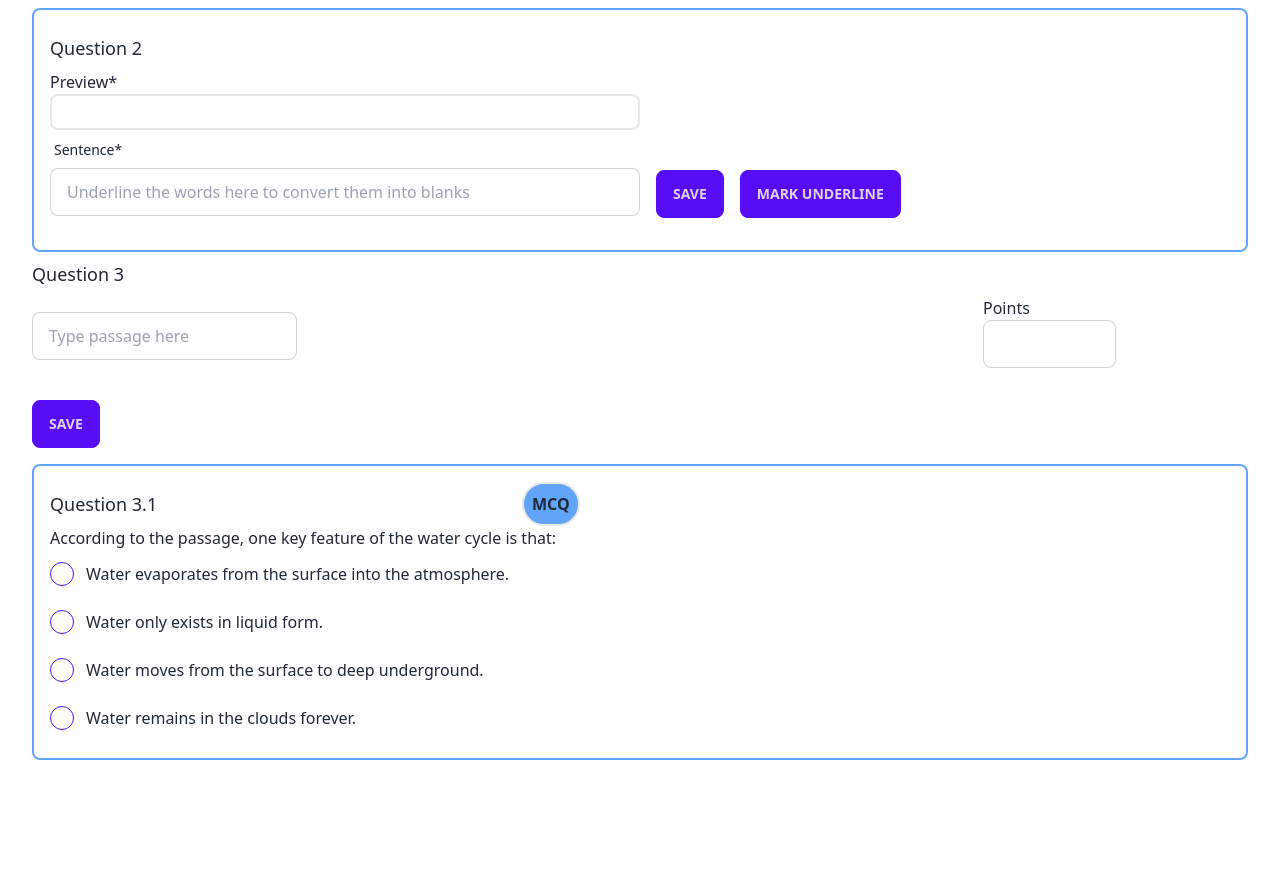
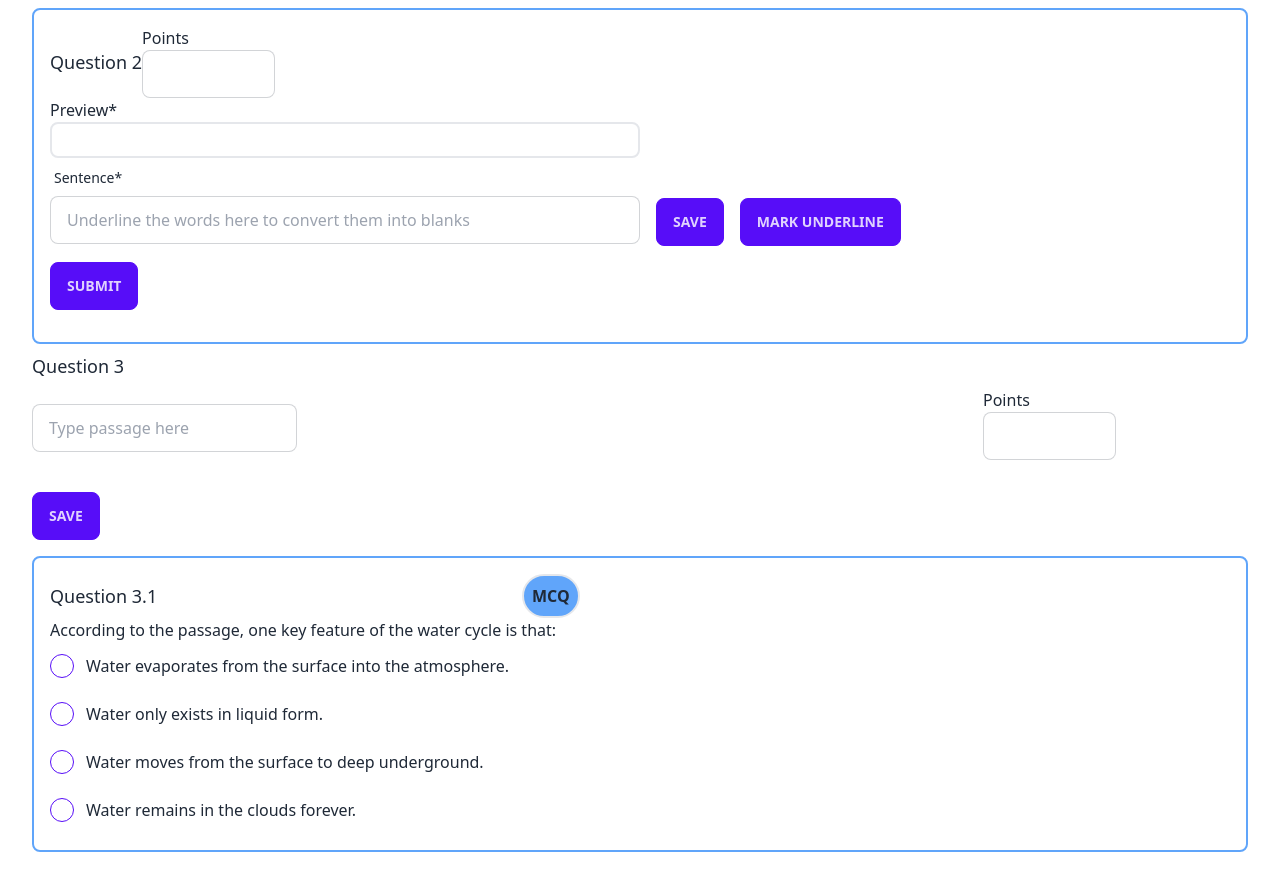
Before and after one commit to arafatrahman862/Form-Editor, a React (Vite) app: page / in a window 1280 px wide. Shown: the part 540-1424 px from the top of the page. Before the commit the page ends 1332 px from the top, so only its background shows below. Built offline with nearby package versions, Linux system fonts and the light colour scheme; no server answers.

Commit message:
added
Co-authored-by: Nur <nurmohammed840@gmail.com>

```diff
--- a/src/Components/Cloze.jsx
+++ b/src/Components/Cloze.jsx
@@ -20,9 +20,31 @@ export default () => {
         }
     }
 
+    fetch('http://localhost:5000/clozer', {
+        method: 'POST',
+        headers: {
+            'content-type': 'application/json'
+        },
+        body: JSON.stringify(value)
+    })
+        .then(res => res.json())
+        .then(data => {
+            console.log(data)
+            if (data.insertedId) {
+                form.reset()
+            }
+        })
+
+
     return (
         <div className='border-2 border-blue-400 rounded-lg p-4 mx-8'>
+            <div className='flex items-center'>
                 <p className='py-2 text-lg'>Question 2</p>
+                <div >
+                    <p>Points</p>
+                    <input type="number"  placeholder="" className="input input-bordered w-[50%] " />
+                </div>
+            </div>
             <div>
                 <p>Preview*</p>
                 <p className='px-8 py-4 border-2 rounded-lg w-1/2'>{value.sentence}</p>
@@ -39,28 +61,28 @@ export default () => {
                     <input className="btn btn-primary mt-10 " type="submit" value="save" />
                     <button className="btn btn-primary mt-10" onClick={addSelectionText}>Mark Underline</button>
                 </div>
-            </form>
+
                 {
-                !!options.length && (
-                   <div className='flex'>
-                     <ul class="menu bg-green-400 w-56 rounded-box ">
+                    !!options.length &&
+
+                    <ul class="menu bg-blue-400 w-56 rounded-box ">
                         <DragAbleItems id={"clozeOptions"}
                             items={options}
                             onDragEnd={setOptions}
-                        child={(option, _index) => <li>
-                            <a>{option}</a>
-                        </li>}
+                            child={(option, _index) => (<div className='flex gap-4 my-2'>
+                                <a >{option}</a>
+
+                                <input type="checkbox" {...register("options")} checked="checked" className="checkbox checkbox-accent" />
+                            </div>)}
                         />
 
                     </ul>
-                <div className="form-control ">
-                    <label className="cursor-pointer label">
-                        <input type="checkbox" checked="checked" className="checkbox checkbox-accent" />
-                    </label>
-                </div>
-                   </div>
-                )
+
+
+
                 }
+                <input className='btn btn-primary mt-4  text-center ' type="submit" value="submit" />
+            </form>
         </div>
     );
 };
@@ -73,3 +95,8 @@ function getSelectionText() {
         return document.selection.createRange().text;
     }
 }
+
+
+async function send(uri, data) {
+    let req = await fetch(uri);
+}
--- a/src/Components/Comprehension.jsx
+++ b/src/Components/Comprehension.jsx
@@ -12,11 +12,11 @@ export default () => {
     };
 
     return (
-        <div className='mx-8 mb-8'>
+        <form onSubmit={handleSubmit(onSubmit)} className='mx-8 mb-8'>
             <div>
                 <p className='text-lg py-2'>Question 3</p>
                 <div className='flex justify-between  items-cente w-full'>
-                    <form onSubmit={handleSubmit(onSubmit)} className='mb-4'>
+                    <div  className='mb-4'>
                         <div className='w-full'>
                             <div className="form-control w-full">
                                 <label className="label">
@@ -27,14 +27,14 @@ export default () => {
                             </div>
                             <input className="btn btn-primary mt-10 " type="submit" value="save" />
                         </div>
-                    </form>
+                    </div>
                     <div >
                         <p>Points</p>
-                        <input type="number" placeholder="" className="input input-bordered w-[50%] " />
+                        <input type="number" {...register("points")} placeholder="" className="input input-bordered w-[50%] " />
                     </div>
                 </div>
                 <MCQ></MCQ>
             </div>
-        </div>
+        </form>
     );
 };
```
Also changed, not shown: src/Components/Categorize.jsx (+17 -0 lines). Lines whose indentation alone changed are shown as unchanged.
